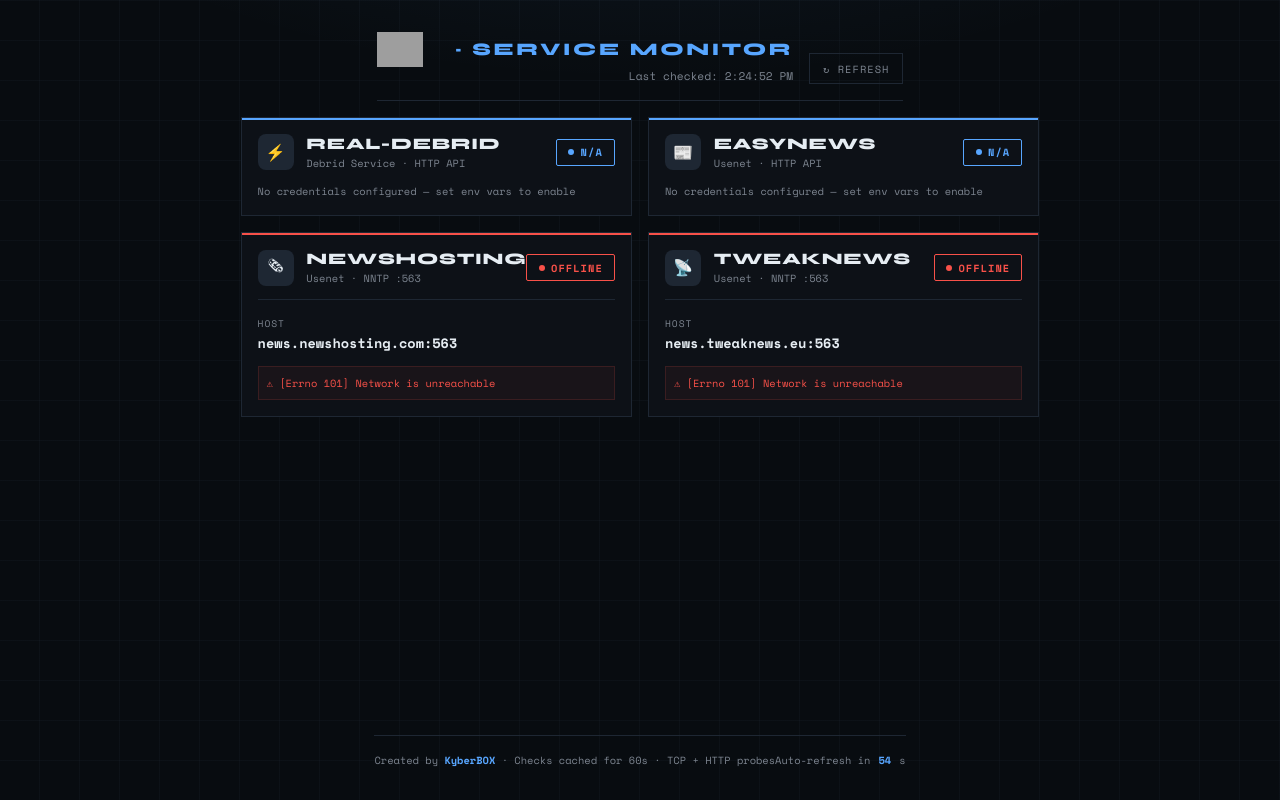
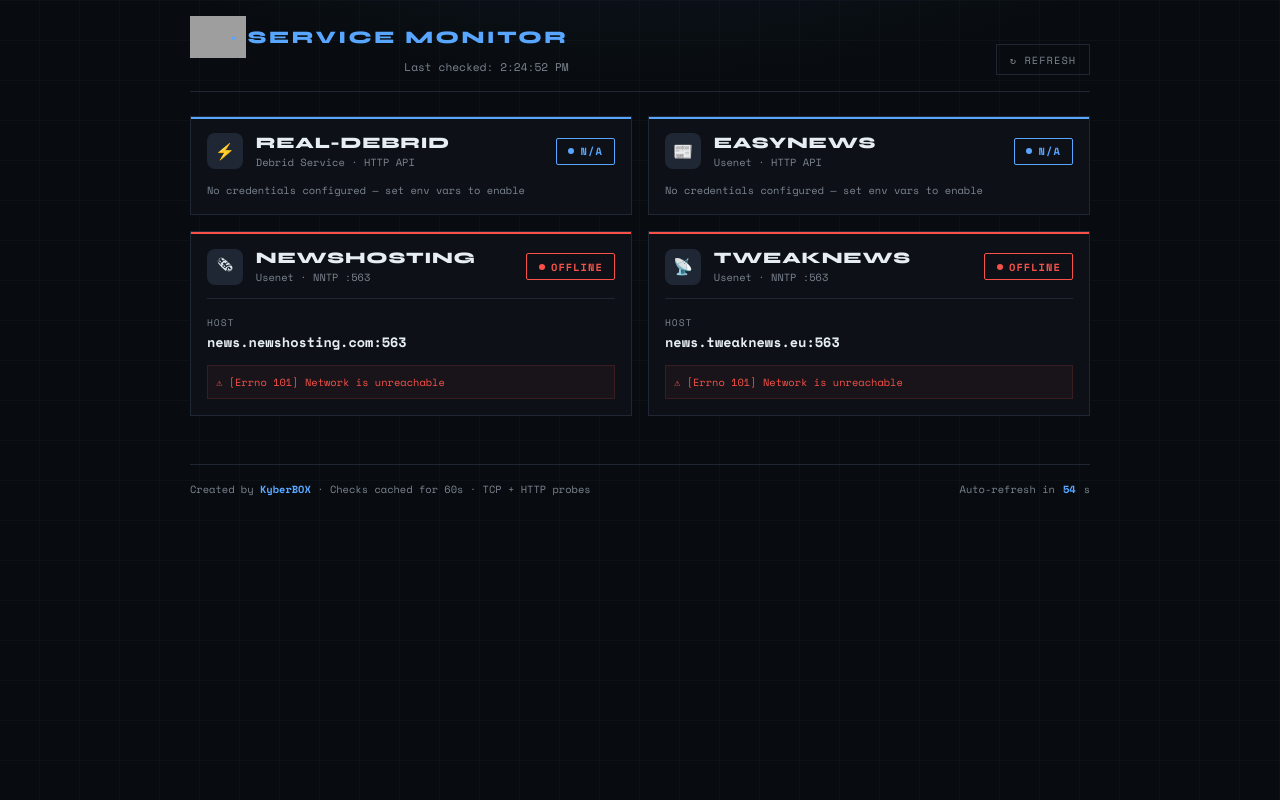
Before and after one commit to KyberDot/service-monitor, a Flask app: page / in a window 1280 px wide. Run offline with Flask 3, Linux system fonts and the light colour scheme; data that the repository does not hold is empty; grey boxes are pictures that could not be loaded.

Commit message:
Refactor styles and adjust layout in index.html

```diff
--- a/templates/index.html
+++ b/templates/index.html
@@ -26,8 +26,8 @@
     background: var(--bg);
     color: var(--text);
     font-family: 'Syne', sans-serif;
-    min-height: 100vh; display: flex; flex-direction: column;
-    padding: 2rem;
+    min-height: 100vh;
+    padding: 1rem;
     background-image:
       radial-gradient(ellipse 80% 50% at 50% -20%, rgba(88,166,255,0.08) 0%, transparent 60%),
       repeating-linear-gradient(0deg, transparent, transparent 39px, rgba(30,39,51,0.4) 40px),
@@ -36,7 +36,7 @@
 
   header {
     max-width: 900px;
-    margin: 0 auto 1rem;
+    margin: 0 auto 1.5rem;
     display: flex;
     align-items: flex-end;
     justify-content: space-between;
@@ -47,7 +47,7 @@
   .logo {
     display: flex;
     align-items: center;
-    gap: 0.6rem;
+    gap: 0.2rem;
     font-size: 1.1rem;
     font-weight: 800;
     letter-spacing: 0.15em;
@@ -56,11 +56,11 @@
   }
 
   .logo img {
-    height: 35px;
+    height: 42px;
     width: auto;
     display: block;
     flex-shrink: 0;
-    margin-right: 1.4rem;
+    margin-right: -1.15rem;
   }
 
   .logo span {
@@ -246,7 +246,6 @@
     font-size: 0.85rem;
     color: var(--text);
     font-weight: 700;
-    word-break: break-all;
   }
 
   .metric-value.latency-good { color: var(--online); }
@@ -278,7 +277,7 @@
 
   footer {
     max-width: 900px;
-    margin: auto auto 0;
+    margin: 3rem auto 0;
     border-top: 1px solid var(--border);
     padding-top: 1rem;
     font-family: 'Space Mono', monospace;
```
